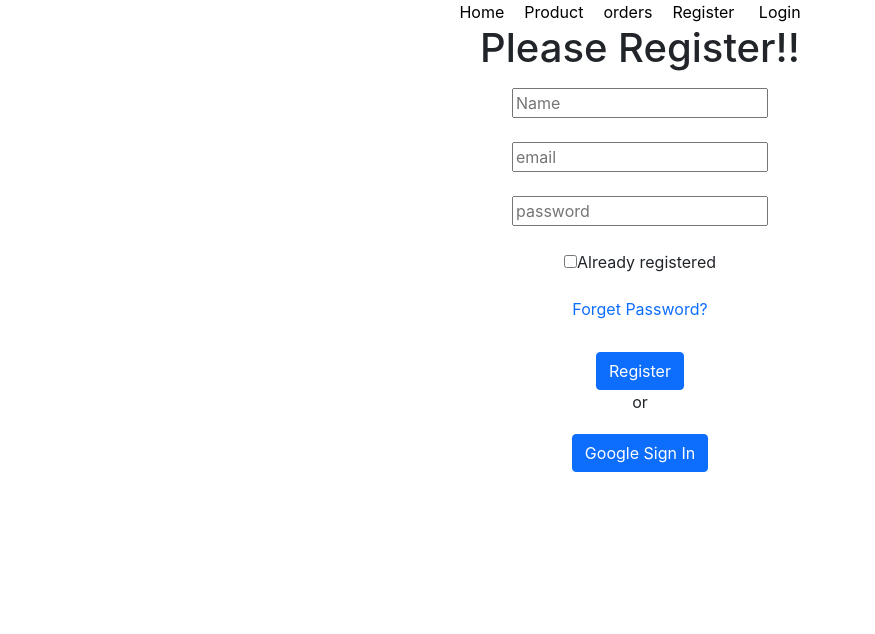
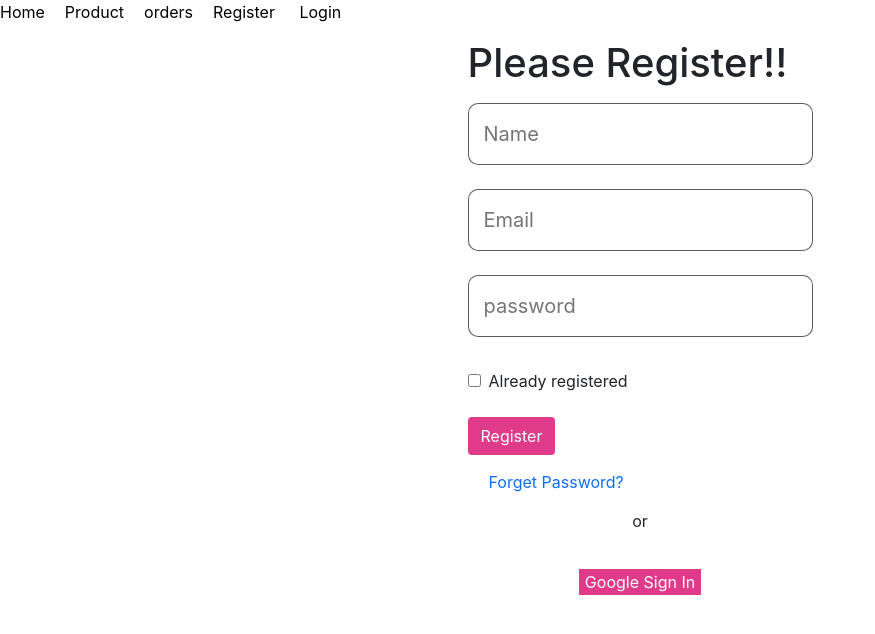
Before and after one commit to bdavijit/warehouse-management-client-side, a React (Create React App) app: page /Login in a window 1280 px wide. Shown: the top 634 px of the page, without its empty margins (0-875 px from the left). Built offline with nearby package versions, Linux system fonts and the light colour scheme; no server answers.

Commit message:
login and banner

```diff
--- a/src/App.js
+++ b/src/App.js
@@ -11,7 +11,7 @@ import Register from './Components/Register/Register';
 
 function App() {
   return (
-        <div className='App'>
+        <div className=''>
               <Header></Header>
               <Routes>
                     <Route path='/' element={<Home />}></Route>
--- a/src/Components/Header/Heder.js
+++ b/src/Components/Header/Heder.js
@@ -16,7 +16,12 @@ const Header = () => {
                       <Link to='/Register'>Register</Link>
                       <span>{user?.displayName && user.displayName} </span>
                       {user?.uid ? (
-                            <button onClick={handleSignOut}>sign out</button>
+                            <button
+                                  className='btn-Main-color'
+                                  onClick={handleSignOut}
+                            >
+                                  sign out
+                            </button>
                       ) : (
                             <Link to='/login'>Login</Link>
                       )}
--- a/src/Components/Home/Home.css
+++ b/src/Components/Home/Home.css
@@ -0,0 +1,20 @@
+.Banner-Box {
+      display: flex;
+      flex-direction: row;
+      justify-content: center;
+      align-items: center;
+      gap: 3rem;
+}
+
+.My-img-fluid {
+      max-width: 100%;
+      height: auto;
+      max-height: 100%;
+}
+
+
+@media screen and (max-width: 817px) {
+.Banner-Box {
+    flex-direction: column;
+}
+}
--- a/src/Components/Home/Home.js
+++ b/src/Components/Home/Home.js
@@ -1,19 +1,31 @@
 import React from 'react';
 import useFirebase from '../../Hooks/useFirebase';
-import Login from '../Login/Login';
+// import Login from '../Login/Login';
+import mainLogo from '../../Image/banner.jpg';
+import "./Home.css"
 
 const Home = () => {
+      const { user } = useFirebase();
+      return (
+            <div>
+                  <h1>
+                        Current User is : {user ? user.displayName : 'Vooooot'}
+                  </h1>
 
-  const { user } = useFirebase();
-    return (
-        <div>
-          {user
-          ?
-           <h1>Current User is : {user ? user.displayName : "Vooooot"}</h1>
-           :
-           <Login/>}
-        </div>
-    );
+                  <section className='Banner-Box'>
+                        <div>
+                              <img
+                                    src={mainLogo}
+                                    alt='mainlogo'
+                                    className='My-img-fluid'
+                              />
+                        </div>
+                        <div>
+                              <h1 className='text-center'>Welcome To <br/> IQBAL's Cuisine</h1>
+                        </div>
+                  </section>
+            </div>
+      );
 };
 
 export default Home;
--- a/src/Components/Login/Login.css
+++ b/src/Components/Login/Login.css
@@ -0,0 +1,10 @@
+
+
+.LoginBox {
+      max-width: 500px;
+      display: flex;
+      flex-direction: column;
+      align-items: center;
+      margin: auto;
+      /* background-color: aquamarine; */
+}
--- a/src/Components/Login/Login.js
+++ b/src/Components/Login/Login.js
@@ -1,18 +1,20 @@
 import React from 'react';
 import useFirebase from '../../Hooks/useFirebase';
 import LoginForm from './LoginForm/LoginForm';
+import "./Login.css"
 
 const Login = () => {
       const { singInWithGoogle } = useFirebase();
       return (
-            <div>
+            <div className='LoginBox'>
                   <LoginForm></LoginForm>
 
                   <p>or</p>
                   <div style={{ margin: '20px' }}>
                         <button
                               onClick={singInWithGoogle}
-                              className='btn btn-primary'
+                              className=' btn-Main-color'
+                              style={{ border: '0' }}
                         >
                               Google Sign In
                         </button>
--- a/src/Components/Login/LoginForm/LoginForm.css
+++ b/src/Components/Login/LoginForm/LoginForm.css
@@ -0,0 +1,20 @@
+.Login-Form{
+    margin-top: 15px;
+}
+.Login-Form input {
+      padding: 15px;
+      font-size: 20px;
+      border-radius: 10px;
+      border: 1px solid rgba(0, 0, 0, 0.641);
+}
+/* .Login-Form input:focus{
+    border: 3px solid #E03B8B;
+} */
+.btn-Main-color{
+    background-color: #E03B8B;
+    color: white;
+}
+.btn-Main-color:hover{
+   background-color: #e42380;
+   color: white;
+}
--- a/src/Components/Login/LoginForm/LoginForm.js
+++ b/src/Components/Login/LoginForm/LoginForm.js
@@ -1,5 +1,6 @@
 import React from 'react';
 import useFirebase from '../../../Hooks/useFirebase';
+import "./LoginForm.css";
 
 const LoginForm = () => {
 
@@ -14,7 +15,7 @@ const LoginForm = () => {
           registered,
     } = useFirebase();
     return (
-          <div>
+          <div className='Login-Form'>
                 <h1 className='mb-3'>
                       Please {registered ? 'Login' : 'Register'}!!
                 </h1>
@@ -34,7 +35,7 @@ const LoginForm = () => {
                       <input
                             onBlur={handleEmailBlur}
                             type='email'
-                            placeholder='email'
+                            placeholder='Email'
                             required
                       />
                       <br></br>
@@ -53,27 +54,25 @@ const LoginForm = () => {
                             name=''
                             id=''
                       />
-                      <label> Already registered </label>
+                      <label className='p-2'> Already registered </label>
                       <br></br>
-
 
                       <p className='text-danger'>{error}</p>
 
-
-                      <button
-                            className='btn btn-link text-decoration-none'
-                            onClick={handlePasswordReset}
-                      >
-                            Forget Password?
-                      </button>
-                      <br></br>
-                      <br></br>
-                      <button type='submit' className='btn btn-primary'>
+                      <button type='submit' className='btn btn-Main-color'>
                             {registered ? 'Login' : 'Register'}
                       </button>
 
                       <br></br>
                 </form>
+
+                <button
+                      type='button'
+                      className='btn btn-link text-decoration-none m-2'
+                      onClick={handlePasswordReset}
+                >
+                      Forget Password?
+                </button>
           </div>
     );
 };
--- a/src/Hooks/useFirebase.js
+++ b/src/Hooks/useFirebase.js
@@ -55,14 +55,19 @@ const useFirebase = () => {
       };
 
       const handlePasswordReset = () => {
-            sendPasswordResetEmail(auth, email).then(() => {
-                  console.log('email sent');
-            });
+            if (!email){
+                  setError('Please type Email');
+            }
+                  sendPasswordResetEmail(auth, email).then(() => {
+                        console.log('email sent');
+                        setError('email sent');
+                  });
       };
 
       const verifyEmail = () => {
             sendEmailVerification(auth.currentUser).then(() => {
                   console.log('Email Verification Sent');
+                  setError('Email Verification Sent');
             });
       };
 
```
Also changed, not shown: src/Image/banner.jpg (added).
